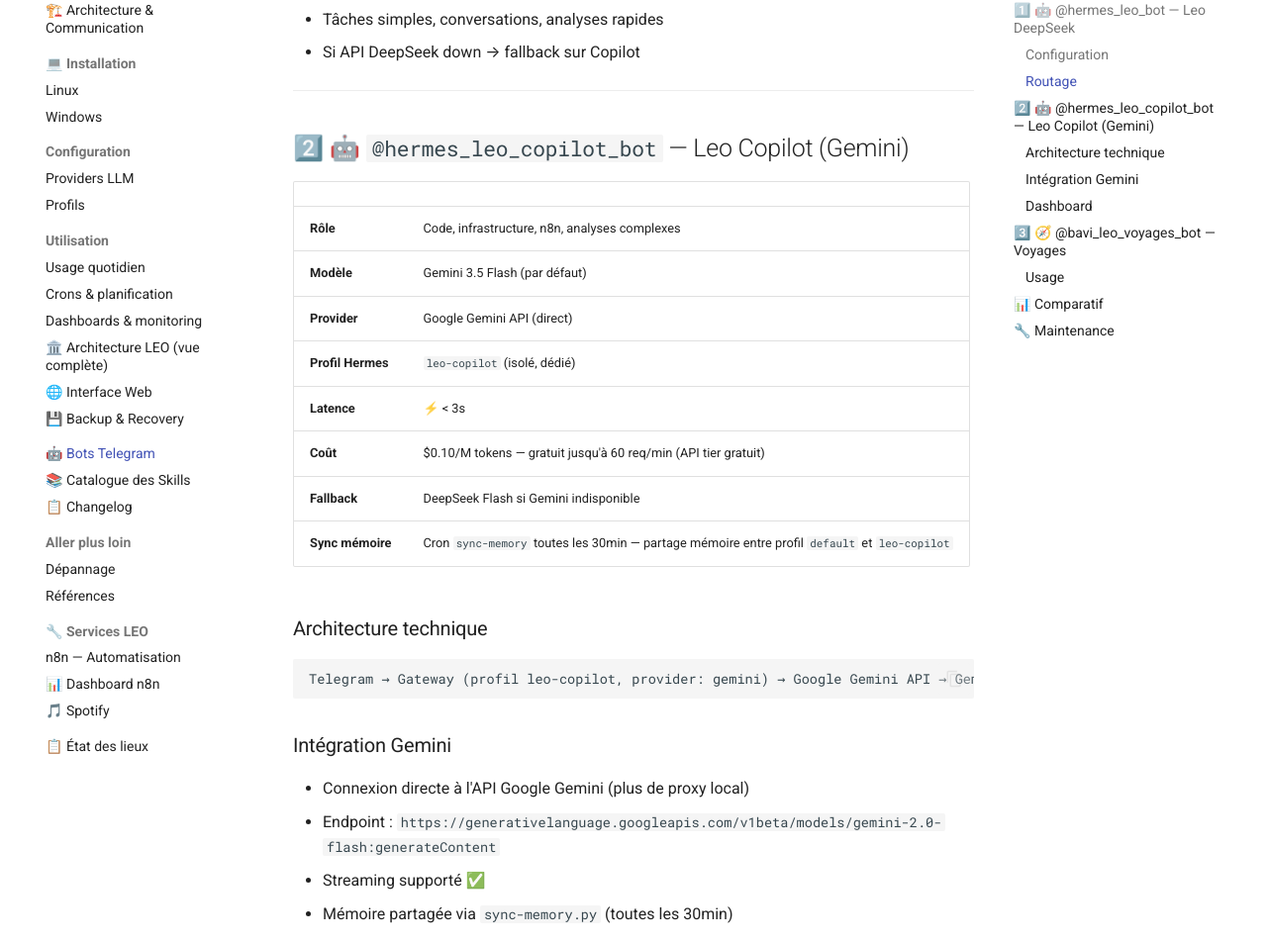
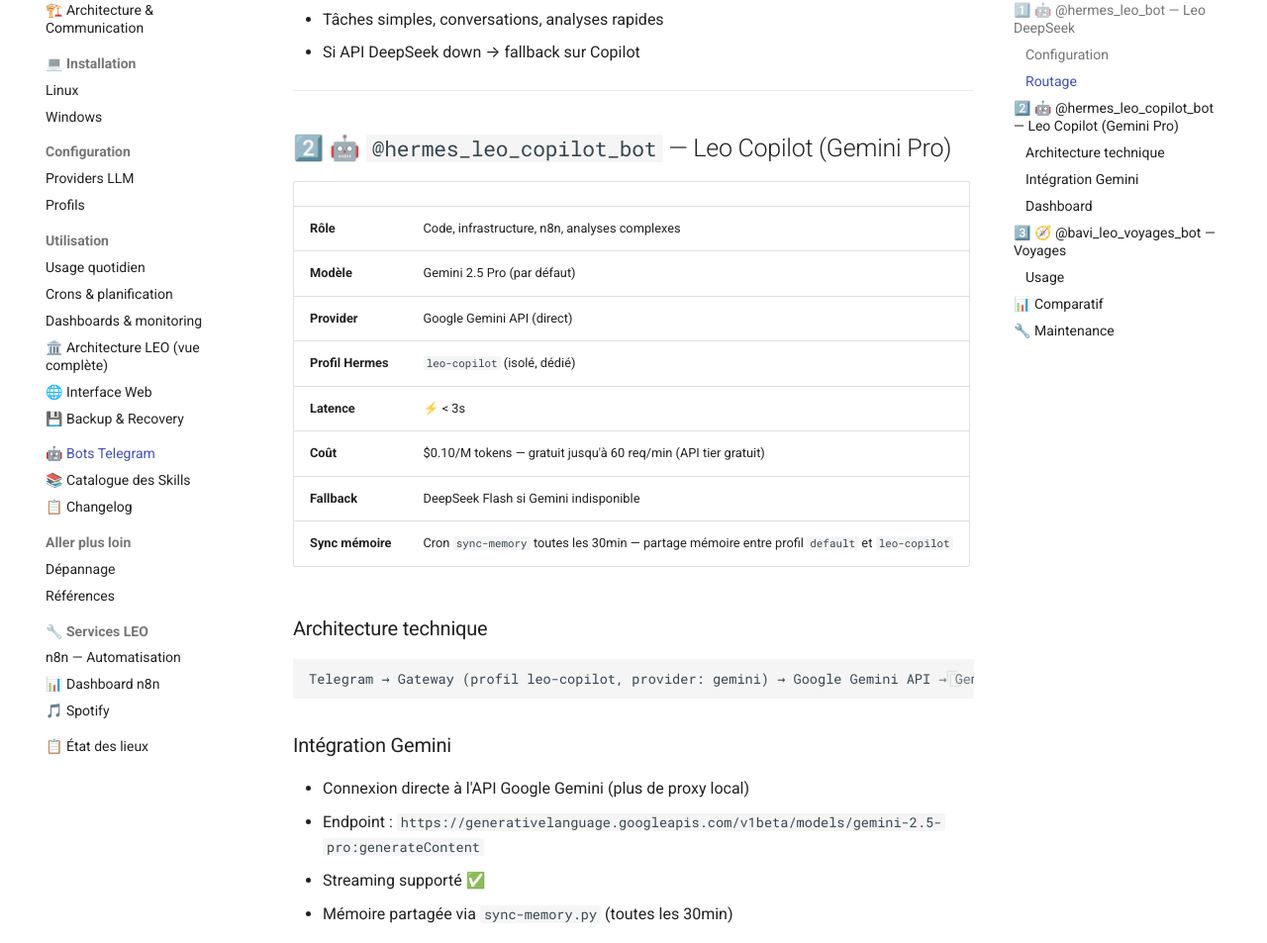
Before and after one commit to christophedanhier-hash/hermes-wiki, an MkDocs documentation site: the page built from docs/hermes/utilisation/bots-telegram.md, in a window 1280 px wide and 1400 px high, scrolled down 1183 px. Shown: the part 125-1078 px from the top of the window at 99% size. Built offline with MkDocs 1.6.1 and Material for MkDocs 9.7.7, drawn with Linux system fonts in a browser that asks for light colours; comment, search, counter and statistics services are not loaded; some of the changed text lies outside the part shown.

Commit message:
docs: Align bot documentation with Gemini 2.5 Pro upgrade

````diff
--- a/docs/hermes/utilisation/bots-telegram.md
+++ b/docs/hermes/utilisation/bots-telegram.md
@@ -61,12 +61,12 @@
 
 ---
 
-## 2️⃣ 🤖 `@hermes_leo_copilot_bot` — Leo Copilot (Gemini)
+## 2️⃣ 🤖 `@hermes_leo_copilot_bot` — Leo Copilot (Gemini Pro)
 
 | | |
 |:--|:--|
 | **Rôle** | Code, infrastructure, n8n, analyses complexes |
-| **Modèle** | Gemini 3.5 Flash (par défaut) |
+| **Modèle** | Gemini 2.5 Pro (par défaut) |
 | **Provider** | Google Gemini API (direct) |
 | **Profil Hermes** | `leo-copilot` (isolé, dédié) |
 | **Latence** | ⚡ < 3s |
@@ -77,13 +77,13 @@
 ### Architecture technique
 
 ```
-Telegram → Gateway (profil leo-copilot, provider: gemini) → Google Gemini API → Gemini 3.5 Flash
+Telegram → Gateway (profil leo-copilot, provider: gemini) → Google Gemini API → Gemini 2.5 Pro
 ```
 
 ### Intégration Gemini
 
 - Connexion directe à l'API Google Gemini (plus de proxy local)
-- Endpoint : `https://generativelanguage.googleapis.com/v1beta/models/gemini-2.0-flash:generateContent`
+- Endpoint : `https://generativelanguage.googleapis.com/v1beta/models/gemini-2.5-pro:generateContent`
 - Streaming supporté ✅
 - Mémoire partagée via `sync-memory.py` (toutes les 30min)
 
@@ -119,7 +119,7 @@
 
 || Critère | Leo DeepSeek | Leo Copilot | Voyages |
 ||:--------|:------------:|:-----------:|:-------:|
-|| **Modèle** | DeepSeek Flash | Gemini 3.5 Flash | DeepSeek Flash |
+|| **Modèle** | DeepSeek Flash | Gemini 2.5 Pro | DeepSeek Flash |
 || **Latence** | ⚡ < 2s | ⚡ < 3s | ⚡ < 2s |
 || **Coût** | $ pay-as-you-go | $0.10/M tokens (tier gratuit) | $ pay-as-you-go |
 || **Usage principal** | Chat quotidien | Code, infra, n8n | Voyages |
````
